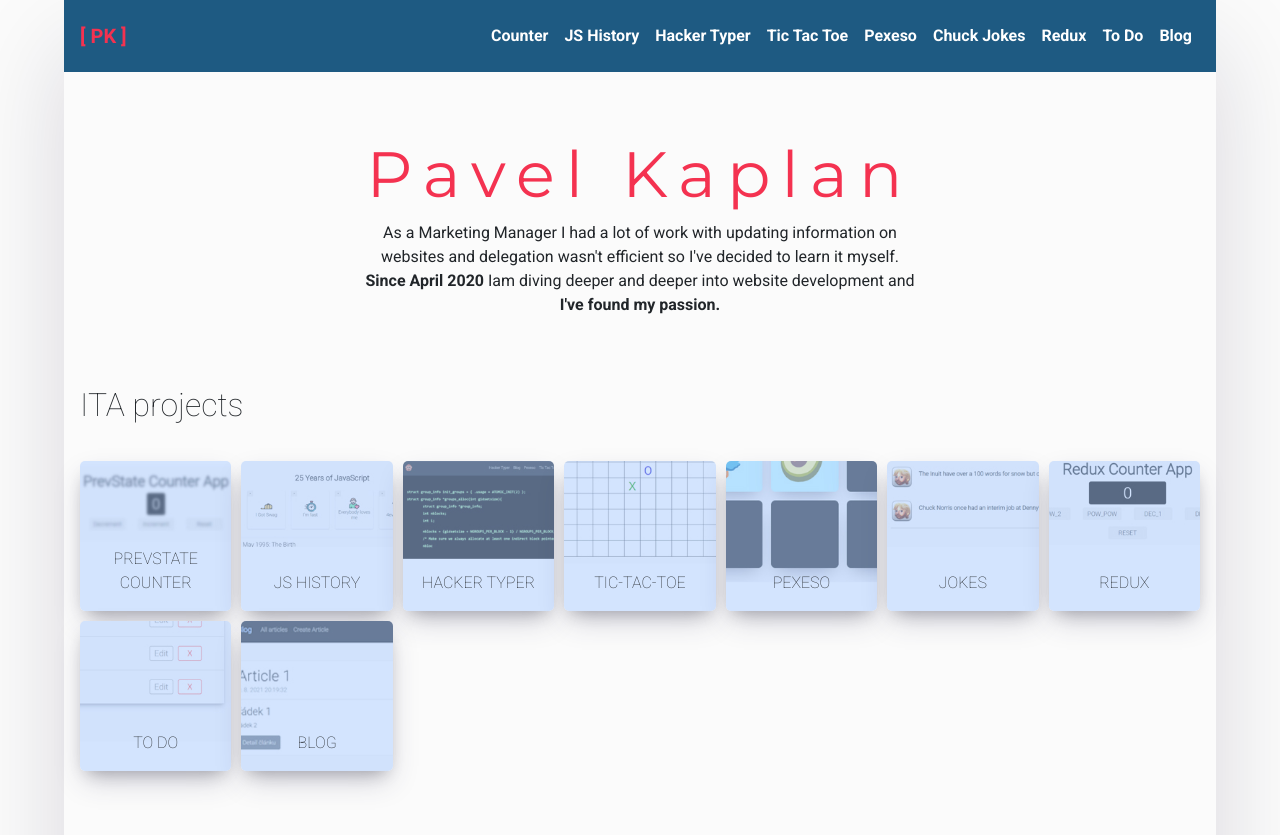
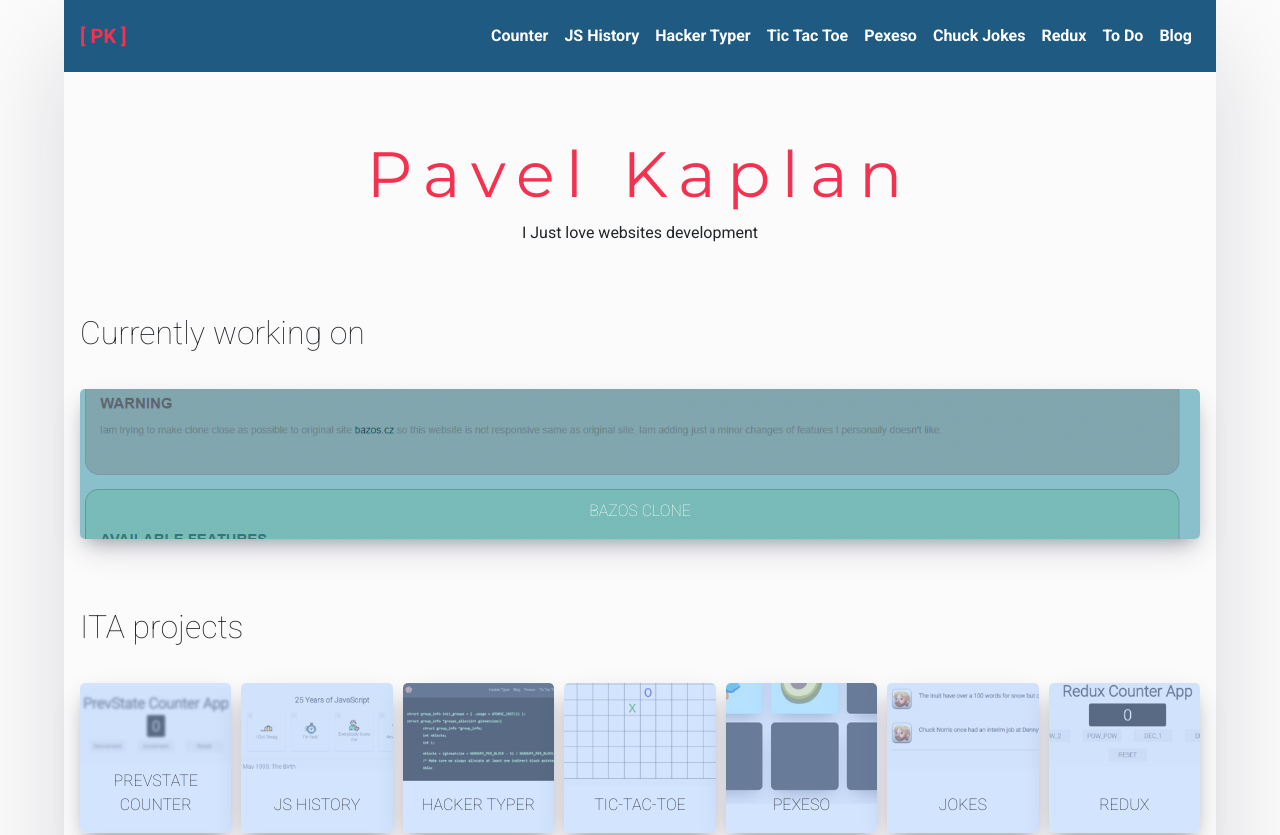
Before and after one commit to chaozek/portfolio, a React (Create React App) app: page /home in a window 1280 px wide. Shown: the top 835 px of the page. Built offline with nearby package versions, Linux system fonts and the light colour scheme.

Commit message:
update 19.9.

```diff
--- a/src/Layout/StarterPage.tsx
+++ b/src/Layout/StarterPage.tsx
@@ -1,5 +1,5 @@
 import { Link } from 'react-router-dom'
-import { itaProjects, privateProjects } from './components/MenuLinks'
+import { currentProjects, itaProjects, privateProjects } from './components/MenuLinks'
 import monkey from '../../Imgs/Monkey.png'
 import styled from 'styled-components'
 
@@ -8,14 +8,20 @@ const HomePage = () => {
     <>
       <TextBlock>
         <h1>Pavel Kaplan</h1>
-        <p>
-          As a Marketing Manager I had a lot of work with updating information on websites and
-          delegation wasn&apos;t efficient so I&apos;ve decided to learn it myself.
-          <strong> Since April 2020</strong> Iam diving deeper and deeper into website development
-          and
-          <strong> I&apos;ve found my passion.</strong>
-        </p>
+        <p>I Just love websites development</p>
       </TextBlock>
+      <H2>Currently working on</H2>
+      <Container grid={200}>
+        {currentProjects.map((data, index) => {
+          return (
+            <a key={index} target='_blank' rel='noreferrer' href={data.Link}>
+              <App image={data.CoverPhoto}>
+                <P color='white'>{data.ProjectName}</P>
+              </App>
+            </a>
+          )
+        })}
+      </Container>
       <H2>ITA projects</H2>
 
       <Container grid={150}>
--- a/src/Layout/components/MenuLinks.tsx
+++ b/src/Layout/components/MenuLinks.tsx
@@ -2,6 +2,7 @@ import ADP from '../../Imgs/adp.png'
 import EC from '../../Imgs/ec.png'
 import INSPIRATA from '../../Imgs/inspirata.png'
 import RSOH from '../../Imgs/rsoh.png'
+import bazos from '../../Imgs/bazos.png'
 import blog from '../../Imgs/blog.jpg'
 import count from '../../Imgs/count.jpg'
 import github from '../../Imgs/github.jpg'
@@ -61,6 +62,13 @@ export const itaProjects = [
     CoverPhoto: blog,
   },
 ]
+export const currentProjects = [
+  {
+    ProjectName: 'Bazos Clone',
+    Link: 'https://github-flame.vercel.app/',
+    CoverPhoto: bazos,
+  },
+]
 export const privateProjects = [
   {
     ProjectName: 'essential college (unfinished react project)',
```
Also changed, not shown: src/Imgs/bazos.png (added).
